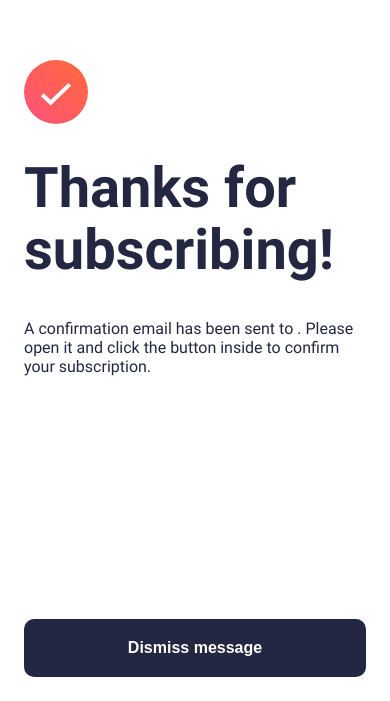
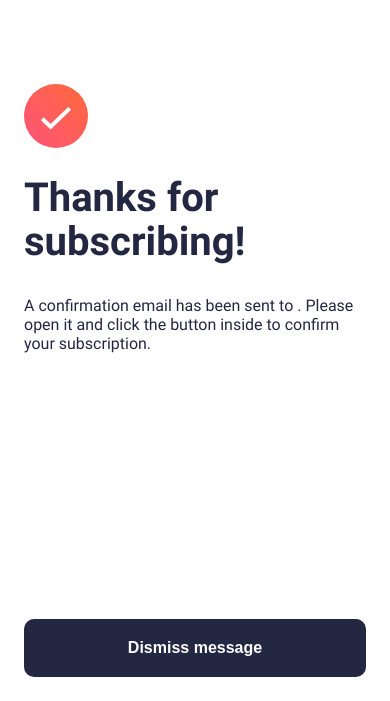
Before and after one commit to SimonaPiz/Frontend-Mentor-Projects, a plain HTML site: page newsletter-sign-up-with-success-message/success-message.html in a window 390 px wide. Shown: the part 143-844 px from the top of the page. Drawn offline with Linux system fonts and the light colour scheme.

Commit message:
newsletter-sign-up - style - fix font header for mobile

```diff
--- a/newsletter-sign-up-with-success-message/style.css
+++ b/newsletter-sign-up-with-success-message/style.css
@@ -203,6 +203,10 @@ button:hover {
     flex-grow: 2;
   }
 
+  #success-message h1 {
+    font-size: 2.5em !important;
+  }
+
   #success-message button {
     width: calc(100% - 48px) !important;
     margin: 24px !important;
```
